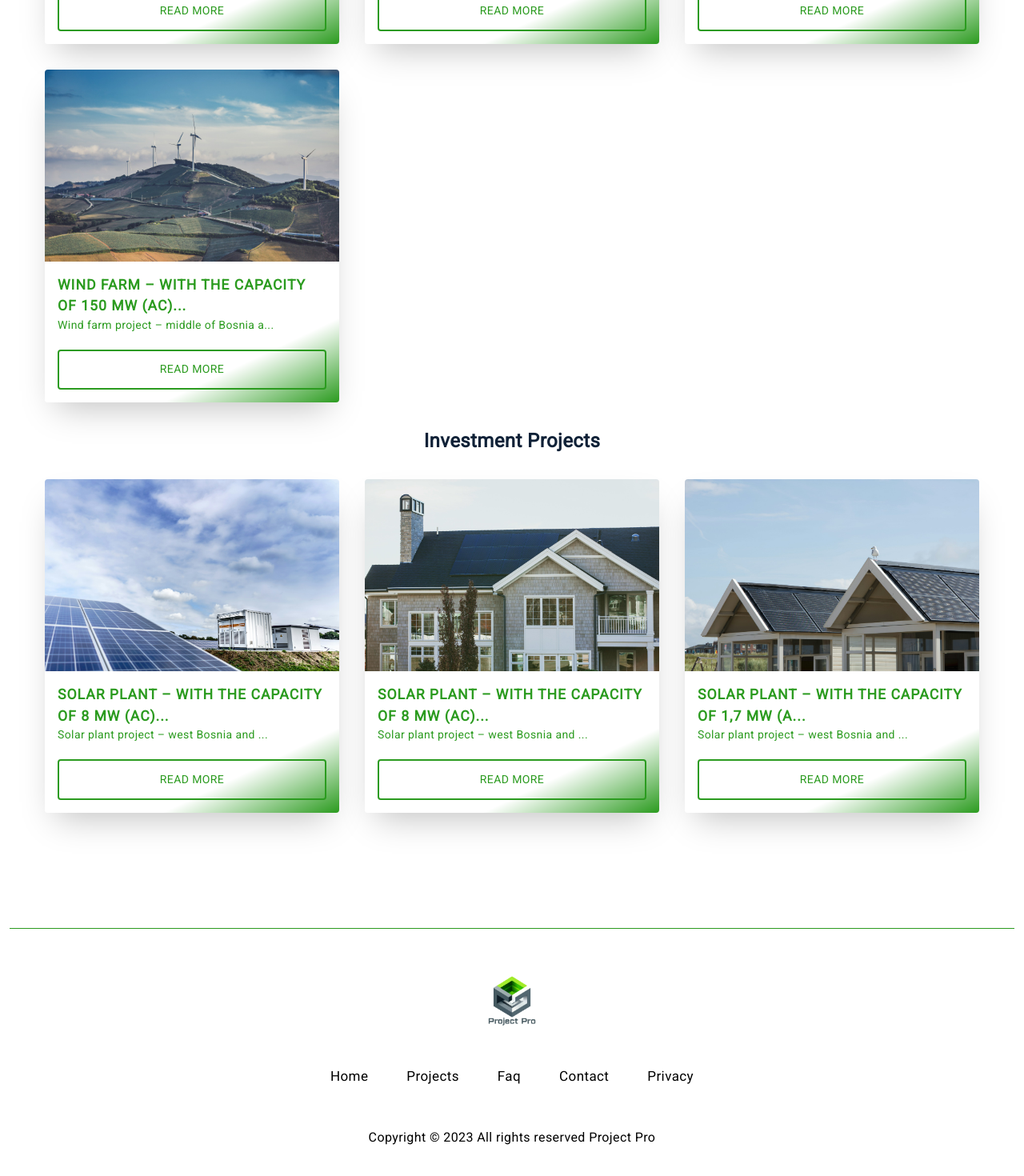
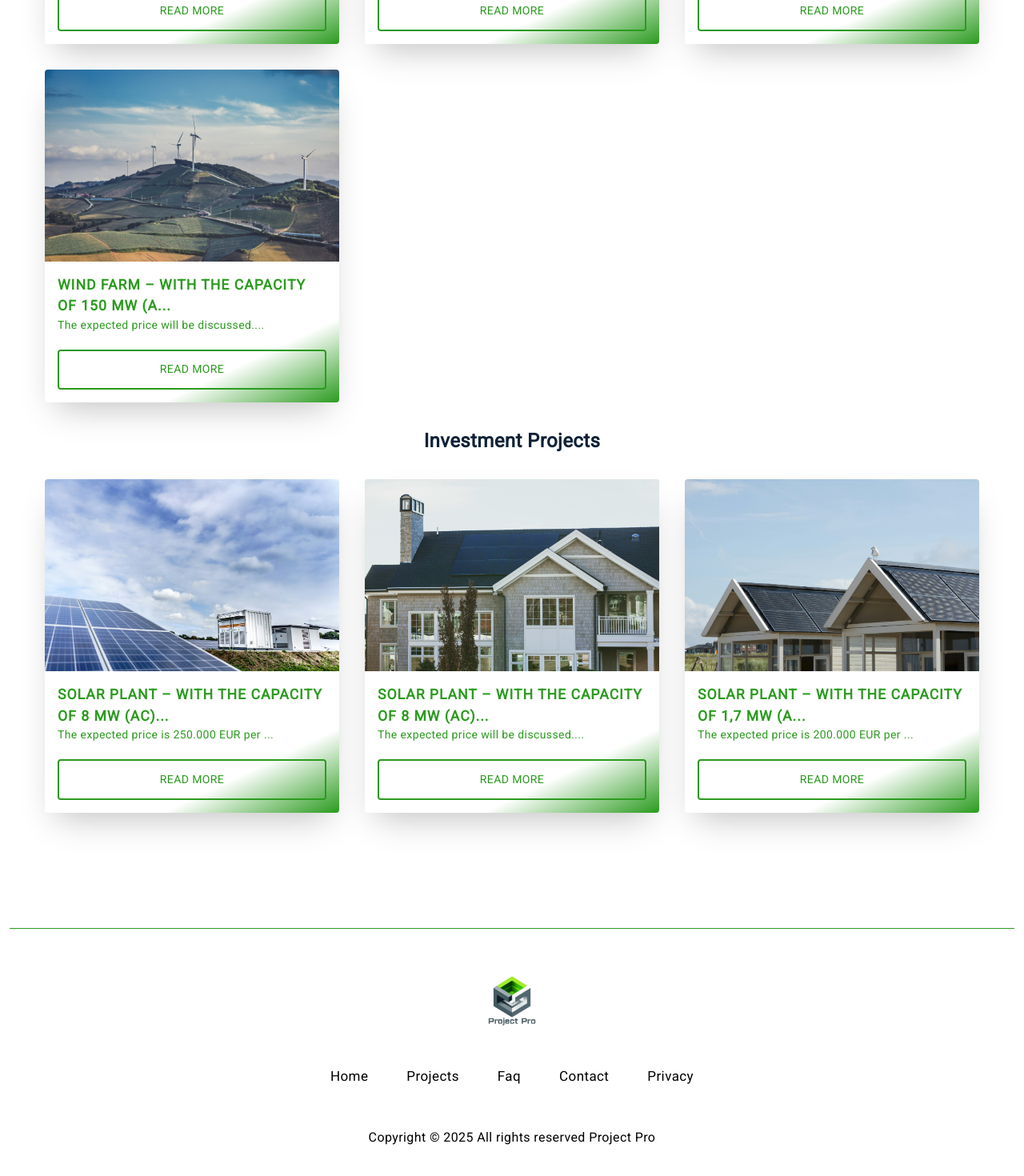
Before and after one commit to ArminBabic/bimal, a Next.js app: page /projects in a window 1280 px wide. Shown: the part 1122-2592 px from the top of the page at 80% size. Built offline with nearby package versions, Linux system fonts and the light colour scheme.

Commit message:
fix year in footer,fix image issue on projects cards

```diff
--- a/components/Footer.js
+++ b/components/Footer.js
@@ -53,7 +53,7 @@ const Footer = () => {
           </li>
         </ul>
         <p className="text-center text-sm xs:text-base pt-5">
-          Copyright © 2023 All rights reserved Project Pro
+          Copyright © 2025 All rights reserved Project Pro
         </p>
       </section>
     </div>
--- a/pages/projects/index.js
+++ b/pages/projects/index.js
@@ -55,10 +55,10 @@ function index() {
                             </div>
                             <div className="card_content-p">
                               <h2 className="card_title-p">
-                                {item.attributes.title.slice(0, 44)}...
+                                {item.attributes.title.slice(0, 42)}...
                               </h2>
                               <p className="card_text-p">
-                                {item.attributes.subtitle.slice(0, 38)}...
+                                {item.attributes.contentB.slice(0, 38)}...
                               </p>
                               <button className="btn-p card_btn-p">
                                 Read More
@@ -112,7 +112,7 @@ function index() {
                                 {item.attributes.title.slice(0, 44)}...
                               </h2>
                               <p className="card_text-p">
-                                {item.attributes.subtitle.slice(0, 38)}...
+                                {item.attributes.contentB.slice(0, 38)}...
                               </p>
                               <button className="btn-p card_btn-p">
                                 Read More
```
Also changed, not shown: public/assets/projectimages/project5.jpg.
